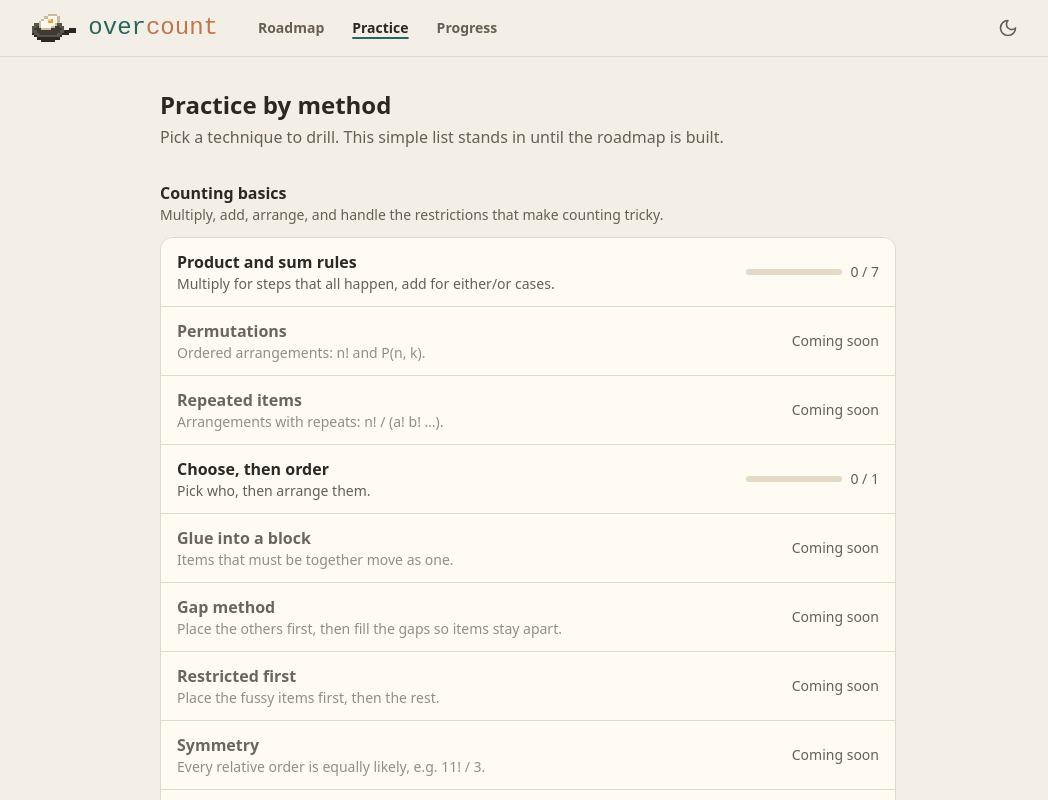
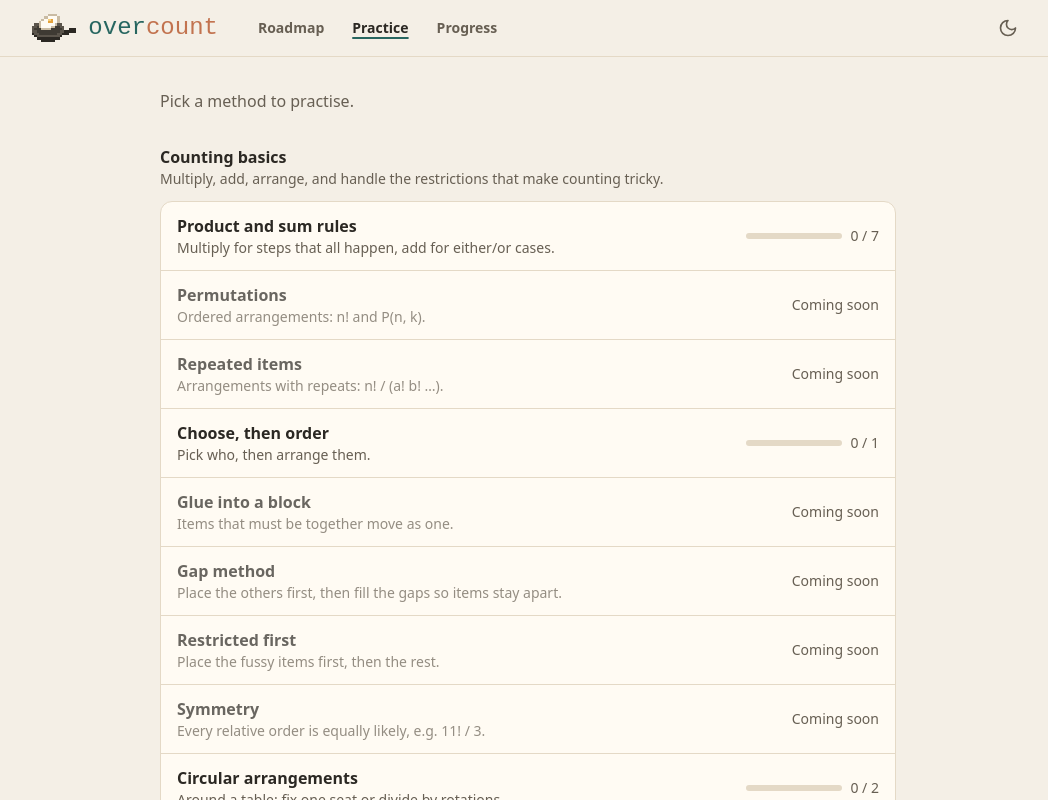
Before and after one commit to fsutedja/overcount, a React (Vite) app in the folder web/: page /practice in a window 1280 px wide. Shown: the top 800 px of the page, without its empty margins (112-1160 px from the left). Built offline with nearby package versions, Linux system fonts and the light colour scheme; a web font is replaced by a local one.

Commit message:
style(web): drop page headings that repeat the nav

```diff
--- a/web/src/pages/PracticePage.tsx
+++ b/web/src/pages/PracticePage.tsx
@@ -69,10 +69,9 @@ function MethodList({ index, solved }: { index: BankIndex; solved: Set<string> }
   const byMethod = (method: string) => index.problems.filter((p) => p.tags.methods.includes(method))
   return (
     <>
-      <h1 className="text-2xl font-bold">Practice by method</h1>
-      <p className="mt-1 text-ink-muted">
-        Pick a technique to drill. This simple list stands in until the roadmap is built.
-      </p>
+      {/* The header already shows which page this is; the heading is kept for screen readers. */}
+      <h1 className="sr-only">Practice by method</h1>
+      <p className="text-ink-muted">Pick a method to practise.</p>
       {index.roadmap.map((node) => {
         const nodeProblems = index.problems.filter((p) => node.topics.includes(p.tags.topics[0]))
         return (
--- a/web/src/pages/ProgressPage.tsx
+++ b/web/src/pages/ProgressPage.tsx
@@ -44,8 +44,9 @@ export function ProgressPage() {
 
   return (
     <div className="mx-auto max-w-5xl px-4 py-6 md:py-8">
-      <h1 className="text-2xl font-bold">Progress</h1>
-      <nav aria-label="Progress views" className="mt-3 flex gap-1 border-b border-border">
+      {/* The header already shows which page this is; the heading is kept for screen readers. */}
+      <h1 className="sr-only">Progress</h1>
+      <nav aria-label="Progress views" className="flex gap-1 border-b border-border">
         {(['overview', 'problems'] as const).map((t) => (
           <Link
             key={t}
```
